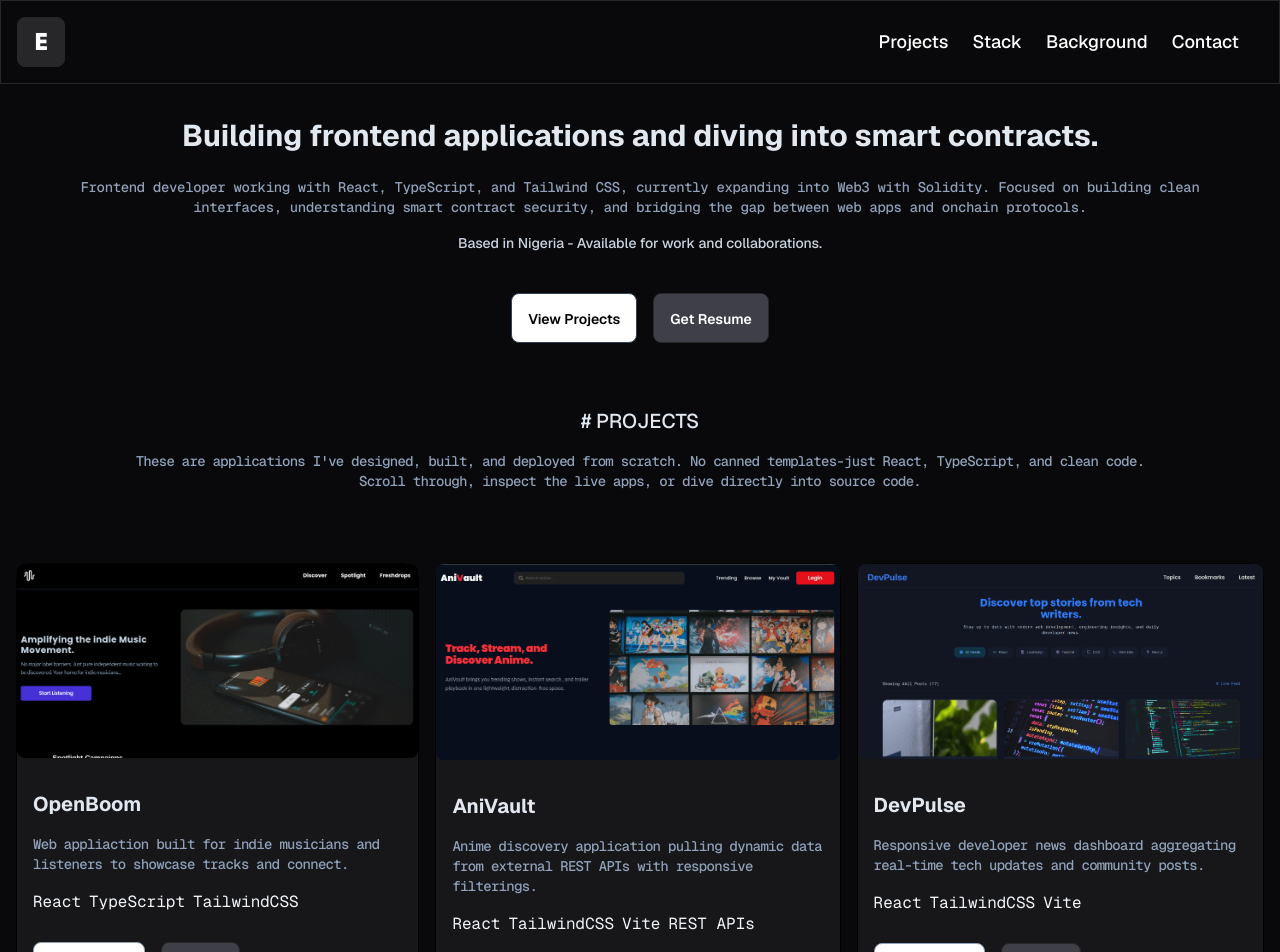
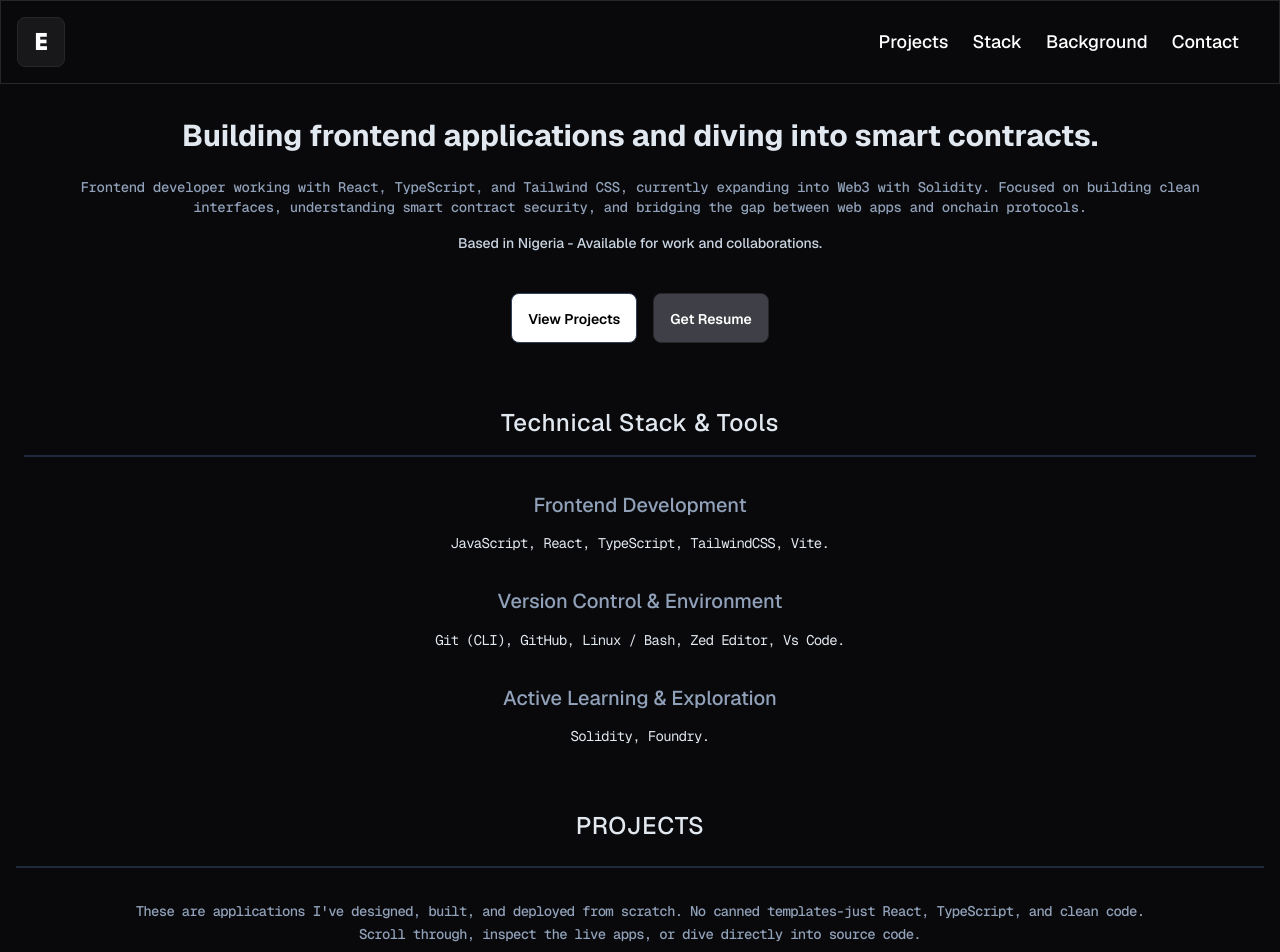
Before and after one commit to Emmanuelsomto/DecentralDrifter, a React (Vite) app: page / in a window 1280 px wide. Shown: the top 952 px of the page. Built offline with nearby package versions, Linux system fonts and the light colour scheme.

Commit message:
feat: implement Stack component layout and styling

```diff
--- a/src/App.tsx
+++ b/src/App.tsx
@@ -1,12 +1,14 @@
 import Navbar from "./components/Navbar";
 import Hero from "./components/Hero";
 import Projects from "./components/Projects";
+import Stack from "./components/Stack";
 
 export default function App() {
   return (
     <div className="mx-auto">
       <Navbar />
       <Hero />
+      <Stack />
       <Projects />
     </div>
   );
--- a/src/components/Navbar.tsx
+++ b/src/components/Navbar.tsx
@@ -15,15 +15,15 @@ const navLinks: navLink[] = [
 ];
 export default function Navbar() {
   const [isOpen, setIsOpen] = useState(false);
-    const toggleNavbar = () => {
-      setIsOpen(!isOpen);
-    };
+  const toggleNavbar = () => {
+    setIsOpen(!isOpen);
+  };
 
   return (
     <div className="text-white flex justify-between items-center px-4 py-4 border border-zinc-800 bg-[#09090b] fixed right-0 left-0 top-0 z-50">
       <a
         href="#"
-        className="font-geist-mono text-xl md:text-2xl font-black border border-zinc-800 bg-zinc-800 rounded-lg px-4 py-2"
+        className="font-geist-mono text-xl md:text-2xl font-black border border-zinc-800 bg-zinc-900 rounded-lg px-4 py-2"
       >
         E
       </a>
--- a/src/components/Projects.tsx
+++ b/src/components/Projects.tsx
@@ -46,11 +46,15 @@ const projects: Project[] = [
 export default function Projects() {
   return (
     <div id="#projects" className="mx-4">
-      <section className="mt-10 md:mt-16 md:mx-24 mb-10 flex flex-col justify-start items-start md:justify-center md:items-center md:text-center gap-4">
-        <h2 className="font-geist font-medium text-lg text-slate-200 md:text-xl">
-          # PROJECTS
-        </h2>
-        <p className="font-geist-mono font-medium tracking-tighter text-xs md:text-sm  text-slate-400">
+      <section className="mt-10 md:mt-16 mb-10 flex flex-col justify-start items-start md:justify-center md:items-center md:text-center gap-4">
+        <div className="flex flex-col gap-3 md:gap-6 mb-4 w-full">
+          <h2 className="font-geist font-medium text-lg text-slate-200 md:text-2xl tracking-wide">
+            PROJECTS
+          </h2>
+          <div className="border border-b border-slate-800"></div>
+        </div>
+
+        <p className="font-geist-mono font-medium tracking-tighter text-xs md:text-sm md:mx-24 leading-relaxed text-slate-400">
           These are applications I've designed, built, and deployed from
           scratch. No canned templates-just React, TypeScript, and clean code.
           Scroll through, inspect the live apps, or dive directly into source
@@ -58,11 +62,11 @@ export default function Projects() {
         </p>
       </section>
 
-      <div className="flex flex-col md:flex-row gap-1.5 md:gap-4 mb-16">
+      <div className="grid grid-cols-1 md:grid-cols-2 lg:grid-cols-3 gap-6 mb-16">
         {projects.map((project: Project, index: number) => (
           <div
             key={index}
-            className="border border-black bg-zinc-800/50 rounded-2xl mt-8"
+            className="border border-black bg-zinc-800/50 rounded-2xl"
           >
             <div className="aspect-auto">
               <img
@@ -95,17 +99,18 @@ export default function Projects() {
                     href={project.github}
                     target="_blank"
                     rel="noopener noreferrer"
-                    className="font-bold font-geist flex flex-row gap-2 justify-center items-center"
+                    className="font-semiboldbold font-geist flex flex-row gap-1 justify-center items-center"
                   >
                     <FaGithub /> GitHub
                   </a>
                 </button>
 
-                <button className="border border-zinc-800 bg-zinc-700 text-white px-4 py-2 cursor-pointer rounded-lg hover:bg-zinc-600 active:bg-zinc-500 duration-300 transition-colors ease-in">
+                <button className="border border-zinc-800 bg-zinc-700 text-white text-base px-4 py-2 cursor-pointer rounded-lg hover:bg-zinc-600 active:bg-zinc-500 duration-300 transition-colors ease-in">
                   <a
                     href={project.live}
                     target="_blank"
                     rel="noopener noreferrer"
+                    className="font-geist-mono font-semiboldbold"
                   >
                     Live &#129133;
                   </a>
--- a/src/components/Stack.tsx
+++ b/src/components/Stack.tsx
@@ -0,0 +1,71 @@
+interface TechGroup {
+  category: string;
+  skills: { name: string; status?: string }[];
+}
+
+const stackData: TechGroup[] = [
+  {
+    category: "Frontend Development",
+    skills: [
+      { name: "JavaScript," },
+      { name: "React," },
+      { name: "TypeScript," },
+      { name: "TailwindCSS," },
+      { name: "Vite." },
+    ],
+  },
+
+  {
+    category: "Version Control & Environment",
+    skills: [
+      { name: "Git (CLI)," },
+      { name: "GitHub," },
+      { name: "Linux / Bash," },
+      { name: "Zed Editor," },
+      { name: "Vs Code." },
+    ],
+  },
+
+  {
+    category: "Active Learning & Exploration",
+    skills: [
+      { name: "Solidity,", status: "Learning" },
+      { name: "Foundry.", status: "Learning" },
+    ],
+  },
+];
+
+export default function Stack() {
+  return (
+    <div className="flex flex-col mx-6 mt-8 md:mt-16 gap-4 justify-start items-start md:justify-center md:items-center md:text-center text-white">
+      <section className="flex flex-col gap-3 md:gap-4 w-full mb-4">
+        <h2 className="font-geist font-medium text-lg text-slate-200 md:text-2xl tracking-wide">
+          Technical Stack & Tools
+        </h2>
+        <div className="border border-b border-slate-800"></div>
+      </section>
+
+      <div className="flex flex-col gap-4 md:gap-8">
+        {stackData.map((data) => (
+          <div key={data.category}>
+            <h3 className="font-medium font-geist text-slate-400 text-sm md:text-lg lg:text-xl mb-1.5 lg:mb-3 leading-relaxed">
+              {data.category}
+            </h3>
+
+            <div className="flex flex-wrap justify-start items-start md:justify-center md:items-center gap-2">
+              {data.skills.map((skill) => (
+                <span
+                  key={skill.name}
+                  className="font-geist-mono text-sm text-slate-200 tracking-tighter  md:text-center"
+                >
+                  {skill.status && <span></span>}
+                  {skill.name}
+                </span>
+              ))}
+            </div>
+          </div>
+        ))}
+      </div>
+    </div>
+  );
+}
```
